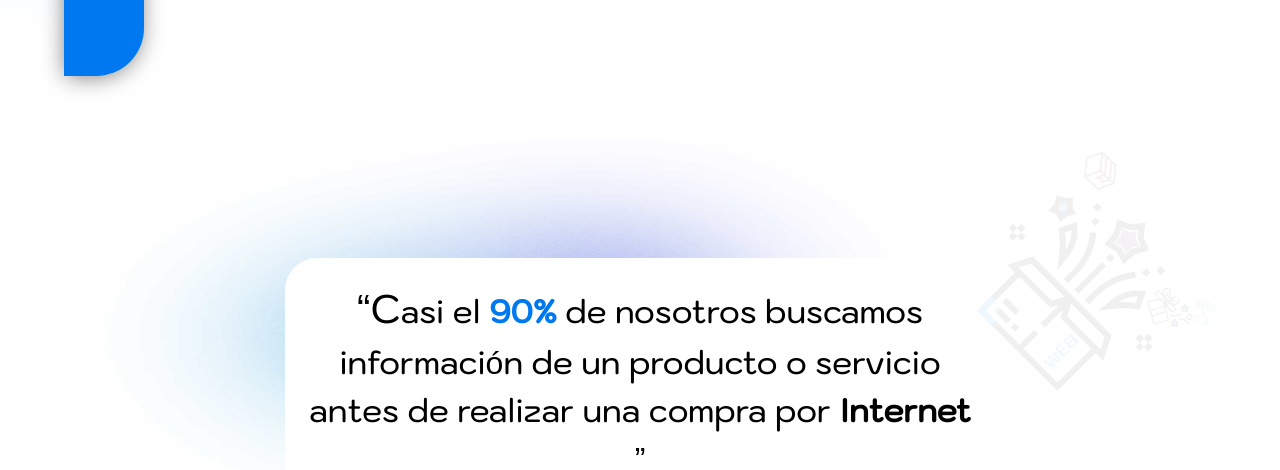
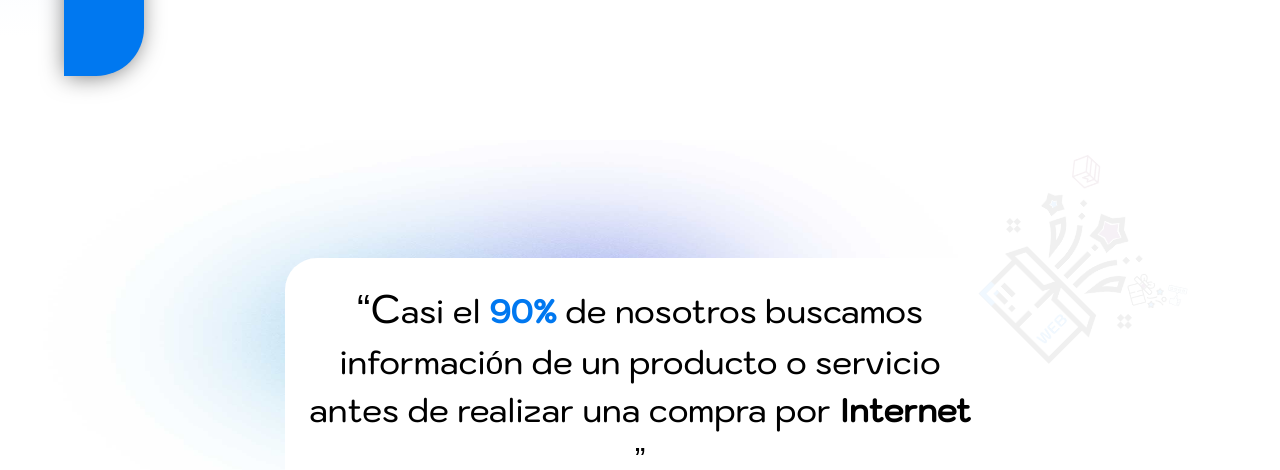
Before and after one commit to bmsebastian2/soyunaweb_Next, a Next.js app: page / in a window 1280 px wide. Shown: the part 900-1370 px from the top of the page. Built offline with nearby package versions, Linux system fonts and the light colour scheme.

Commit message:
Cambio en imag auto

```diff
--- a/components/divisionGradiente/gradiente.module.css
+++ b/components/divisionGradiente/gradiente.module.css
@@ -9,6 +9,12 @@
     justify-content: center;
     padding: 15rem 15rem;
     position: relative;
+}
+
+.container img {
+    height: auto;
+    width: auto;
+    max-width: 12rem;
 }
 
 .box {
--- a/components/head/HeaderCustom.jsx
+++ b/components/head/HeaderCustom.jsx
@@ -44,6 +44,7 @@ const HeaderCustom = () => {
                 width={950}
                 height={950}
                 alt="Grupo Diseño web "
+                priority
               />
             </div>
           </div>
```
